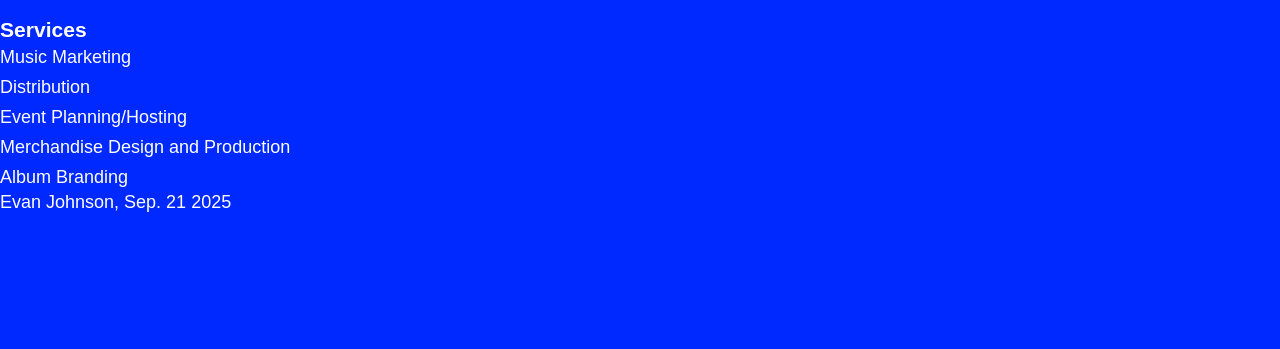
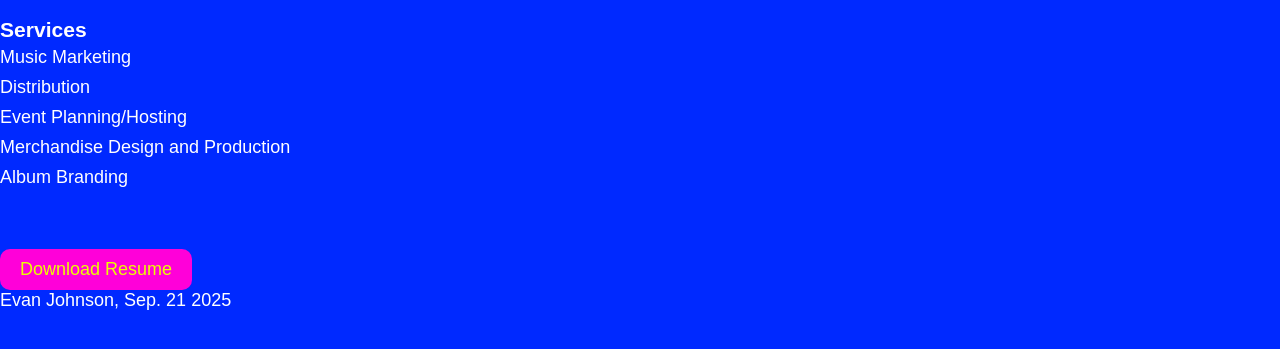
Before and after one commit to evanreesejohnson/evanreesejohnson.github.io, a plain HTML site: page webdevelopment/about.html in a window 1280 px wide. Shown: the part 141-490 px from the top of the page. Drawn offline with Linux system fonts and the light colour scheme; a web font is replaced by a local one.

Commit message:
Update about.html

```diff
--- a/webdevelopment/about.html
+++ b/webdevelopment/about.html
@@ -30,6 +30,10 @@ Page: About Page
                 <li>Merchandise Design and Production</li>
                 <li>Album Branding</li>
             </ul>
+    <br>
+
+    <a class="box-link" href="Johnson_resume.pdf">Download Resume</a>
+
     <footer>Evan Johnson, Sep. 21 2025</footer>
     </section>
 </body>
```
